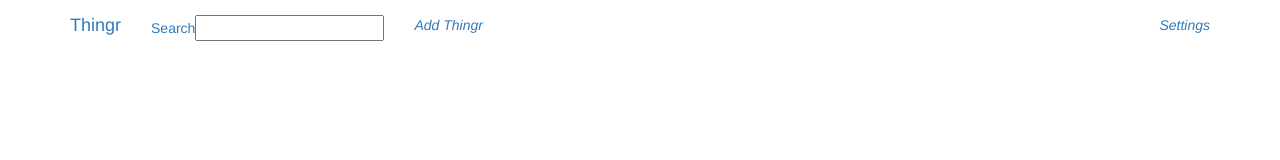
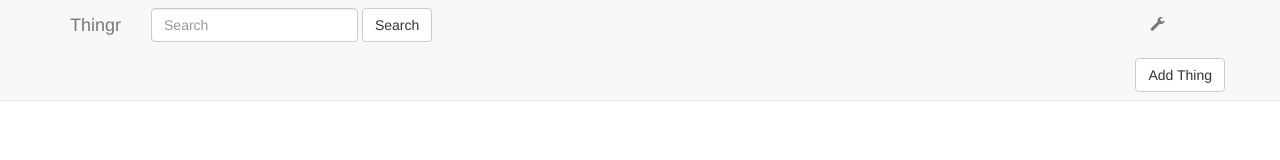
Before and after one commit to portmanteau/portmanteau.github.io, a website: page index.html in a window 1280 px wide. Drawn offline with nearby package versions, Linux system fonts and the light colour scheme.

Commit message:
code style fixes and buttons made prettier

```diff
--- a/index.html
+++ b/index.html
@@ -1,24 +1,20 @@
 <!DOCTYPE html>
 <html>
 <head>
-
   <link rel="stylesheet" href="style.css">
-
   <script type="text/javascript" src="//code.jquery.com/jquery-2.1.1.min.js"></script>
   <!-- Latest compiled and minified CSS -->
   <link rel="stylesheet" href="//maxcdn.bootstrapcdn.com/bootstrap/3.2.0/css/bootstrap.min.css">
-
   <!-- Latest compiled and minified JavaScript -->
   <script src="//maxcdn.bootstrapcdn.com/bootstrap/3.2.0/js/bootstrap.min.js"></script>
-
-
 </head>
 
 <body>
-    <header class="navbar navbar-static-top bs-docs-nav" id="top">
+<header class="navbar navbar-static-top bs-docs-nav navbar-default" id="top">
   <div class="container">
     <div class="navbar-header">
-                <button class="navbar-toggle collapsed" data-target=".bs-navbar-collapse" data-toggle="collapse" type="button">
+      <button class="navbar-toggle collapsed" data-target=".bs-navbar-collapse" data-toggle="collapse"
+              type="button">
         <span class="sr-only">Toggle navigation</span>
         <span class="icon-bar"></span> <span class="icon-bar"></span>
         <span class="icon-bar"></span>
@@ -26,19 +22,23 @@
       <a class="navbar-brand" href="javascript:;">Thingr</a>
     </div>
 
+    <form class="navbar-form navbar-left" role="search">
+      <div class="form-group">
+        <input type="text" class="form-control" placeholder="Search">
+      </div>
+      <button type="submit" class="btn btn-default">Search</button>
+    </form>
     <nav class="collapse navbar-collapse bs-navbar-collapse">
       <ul class="nav navbar-nav">
-                    <li class="active">
-                      <a class="button search" href="javascript:;">Search<input type="text"/></a>
-                    </li>
         <li>
-                      <a class="button add-thingr" href="#"><i class="icon-plus"/>Add Thingr</a>
+
         </li>
       </ul>
 
       <ul class="nav navbar-nav navbar-right">
         <li>
-                      <a href="http://expo.getbootstrap.com">Settings</a>
+          <a href="javascript:;"><span class="glyphicon glyphicon-wrench"></span></a>
+          <button type="button" class="btn btn-default navbar-btn">Add Thing</button>
         </li>
       </ul>
     </nav>
```
Lines whose indentation alone changed are shown as unchanged.
